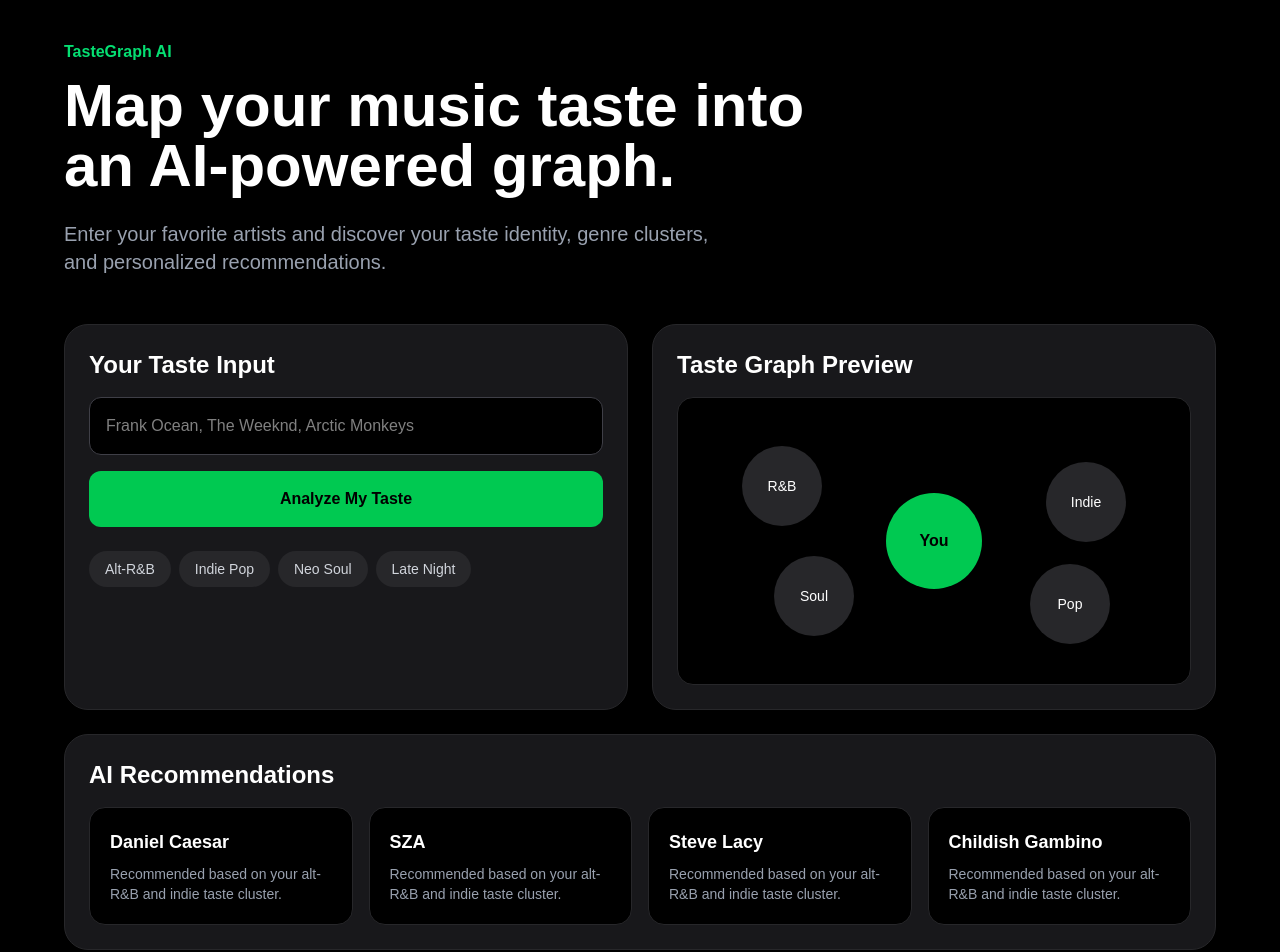
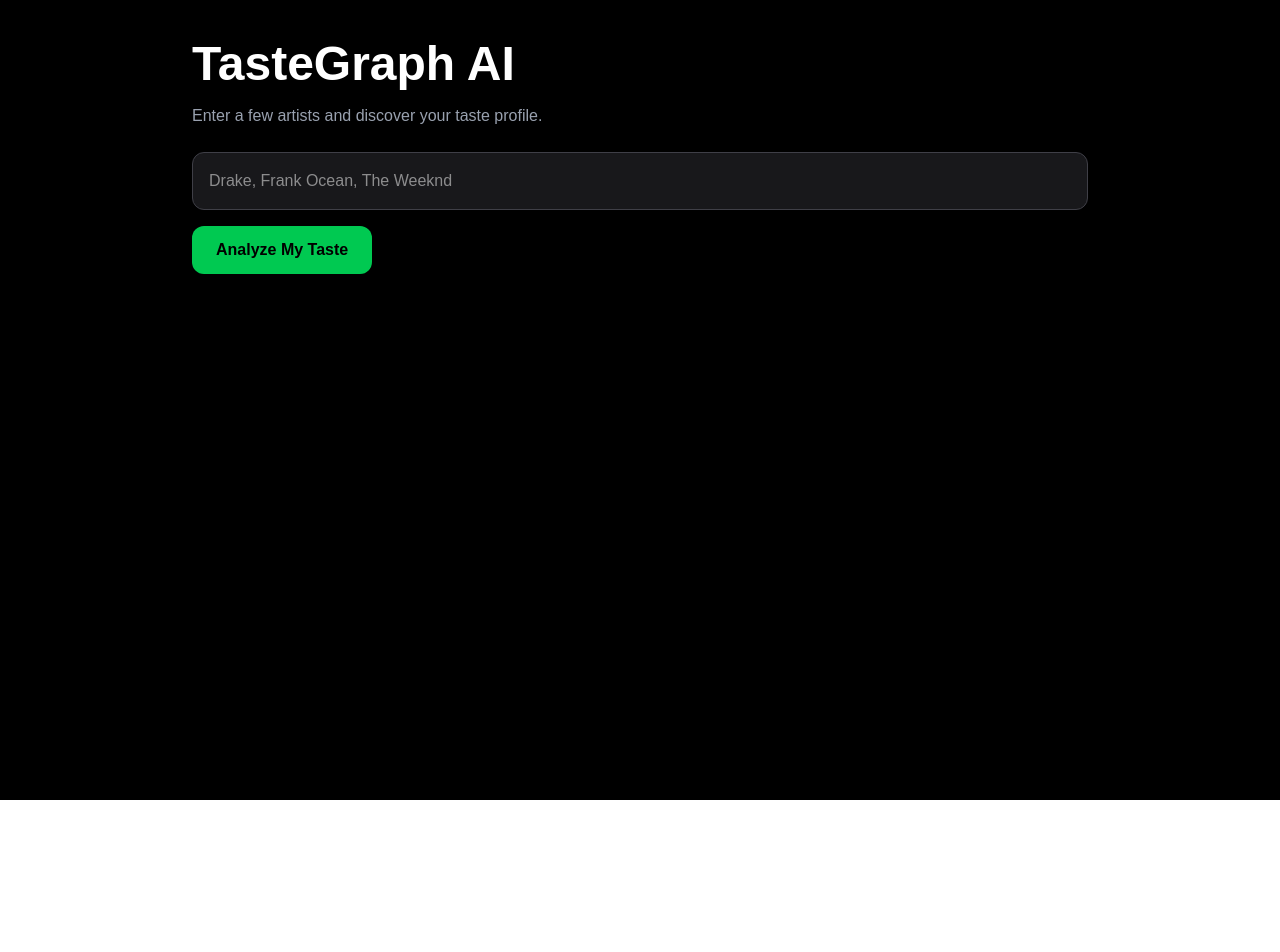
Before and after one commit to Archie494/TasteGraph-ai, a Next.js app in the folder frontend/: page / in a window 1280 px wide. Shown: the top 952 px of the page. After the commit the page ends 800 px from the top, so only its background shows below. Built offline with nearby package versions, Linux system fonts and the light colour scheme.

Commit message:
Added taste identity percentage visualization

```diff
--- a/frontend/app/page.tsx
+++ b/frontend/app/page.tsx
@@ -1,97 +1,101 @@
-const recommendations = [
-  "Daniel Caesar",
-  "SZA",
-  "Steve Lacy",
-  "Childish Gambino",
-];
+"use client";
 
-const genres = ["Alt-R&B", "Indie Pop", "Neo Soul", "Late Night"];
+import { useState } from "react";
+
+const artistData: Record<string, string[]> = {
+  Drake: ["Hip-Hop", "Pop"],
+  "Frank Ocean": ["Alt-R&B", "Soul"],
+  "The Weeknd": ["Alt-R&B", "Pop"],
+  "Arctic Monkeys": ["Indie Rock"],
+  "Daniel Caesar": ["Soul", "Alt-R&B"],
+};
 
 export default function Home() {
+  const [input, setInput] = useState("");
+  const [results, setResults] = useState<Record<string, number>>({});
+
+  const analyzeTaste = () => {
+    const artists = input
+      .split(",")
+      .map((artist) => artist.trim());
+
+    const genreCount: Record<string, number> = {};
+
+    artists.forEach((artist) => {
+      const genres = artistData[artist];
+
+      if (genres) {
+        genres.forEach((genre) => {
+          genreCount[genre] = (genreCount[genre] || 0) + 1;
+        });
+      }
+    });
+
+    setResults(genreCount);
+  };
+
   return (
     <main className="min-h-screen bg-black text-white px-8 py-10">
-      <section className="mx-auto max-w-6xl">
-        <div className="mb-12">
-          <p className="text-green-400 font-semibold mb-3">TasteGraph AI</p>
-          <h1 className="text-6xl font-bold max-w-3xl">
-            Map your music taste into an AI-powered graph.
-          </h1>
-          <p className="text-gray-400 mt-6 text-xl max-w-2xl">
-            Enter your favorite artists and discover your taste identity,
-            genre clusters, and personalized recommendations.
-          </p>
-        </div>
+      <div className="max-w-4xl mx-auto">
+        <h1 className="text-5xl font-bold mb-4">
+          TasteGraph AI
+        </h1>
 
-        <div className="grid grid-cols-1 lg:grid-cols-2 gap-6">
-          <div className="bg-zinc-900 border border-zinc-800 rounded-3xl p-6">
-            <h2 className="text-2xl font-bold mb-4">Your Taste Input</h2>
+        <p className="text-gray-400 mb-6">
+          Enter a few artists and discover your taste profile.
+        </p>
 
-            <input
-              className="w-full bg-black border border-zinc-700 rounded-xl p-4 mb-4"
-              placeholder="Frank Ocean, The Weeknd, Arctic Monkeys"
-            />
+        <input
+          value={input}
+          onChange={(e) => setInput(e.target.value)}
+          placeholder="Drake, Frank Ocean, The Weeknd"
+          className="w-full p-4 rounded-xl bg-zinc-900 border border-zinc-700"
+        />
 
-            <button className="w-full bg-green-500 text-black font-bold py-4 rounded-xl hover:bg-green-400">
-              Analyze My Taste
-            </button>
+        <button
+          onClick={analyzeTaste}
+          className="mt-4 px-6 py-3 bg-green-500 text-black rounded-xl font-bold hover:bg-green-400"
+        >
+          Analyze My Taste
+        </button>
 
-            <div className="mt-6 flex flex-wrap gap-2">
-              {genres.map((genre) => (
-                <span
-                  key={genre}
-                  className="px-4 py-2 bg-zinc-800 rounded-full text-sm text-gray-300"
-                >
-                  {genre}
-                </span>
-              ))}
-            </div>
+  {Object.keys(results).length > 0 && (
+  <div className="mt-8 bg-zinc-900 rounded-2xl p-6">
+    <h2 className="text-2xl font-bold mb-6">
+      Taste Identity
+    </h2>
+
+    {Object.entries(results).map(([genre, count]) => {
+      const total = Object.values(results).reduce(
+        (a, b) => a + b,
+        0
+      );
+
+      const percentage = Math.round(
+        (count / total) * 100
+      );
+
+      return (
+        <div key={genre} className="mb-4">
+          <div className="flex justify-between mb-2">
+            <span>{genre}</span>
+            <span>{percentage}%</span>
           </div>
 
-          <div className="bg-zinc-900 border border-zinc-800 rounded-3xl p-6">
-            <h2 className="text-2xl font-bold mb-4">Taste Graph Preview</h2>
-
-            <div className="relative h-72 rounded-2xl bg-black border border-zinc-800 overflow-hidden">
-              <div className="absolute left-1/2 top-1/2 h-24 w-24 -translate-x-1/2 -translate-y-1/2 rounded-full bg-green-500 text-black flex items-center justify-center font-bold">
-                You
-              </div>
-
-              <div className="absolute left-16 top-12 h-20 w-20 rounded-full bg-zinc-800 flex items-center justify-center text-sm">
-                R&B
-              </div>
-
-              <div className="absolute right-16 top-16 h-20 w-20 rounded-full bg-zinc-800 flex items-center justify-center text-sm">
-                Indie
-              </div>
-
-              <div className="absolute left-24 bottom-12 h-20 w-20 rounded-full bg-zinc-800 flex items-center justify-center text-sm">
-                Soul
-              </div>
-
-              <div className="absolute right-20 bottom-10 h-20 w-20 rounded-full bg-zinc-800 flex items-center justify-center text-sm">
-                Pop
-              </div>
-            </div>
+          <div className="w-full bg-zinc-800 rounded-full h-3">
+            <div
+              className="bg-green-500 h-3 rounded-full"
+              style={{
+                width: `${percentage}%`,
+              }}
+            />
           </div>
         </div>
-
-        <div className="mt-6 bg-zinc-900 border border-zinc-800 rounded-3xl p-6">
-          <h2 className="text-2xl font-bold mb-4">AI Recommendations</h2>
-
-          <div className="grid grid-cols-1 md:grid-cols-4 gap-4">
-            {recommendations.map((artist) => (
-              <div
-                key={artist}
-                className="bg-black border border-zinc-800 rounded-2xl p-5"
-              >
-                <p className="text-lg font-bold">{artist}</p>
-                <p className="text-sm text-gray-400 mt-2">
-                  Recommended based on your alt-R&B and indie taste cluster.
-                </p>
-              </div>
-            ))}
-          </div>
-        </div>
-      </section>
+      );
+    })}
+  </div>
+)}
+      </div>
     </main>
   );
 }
```
